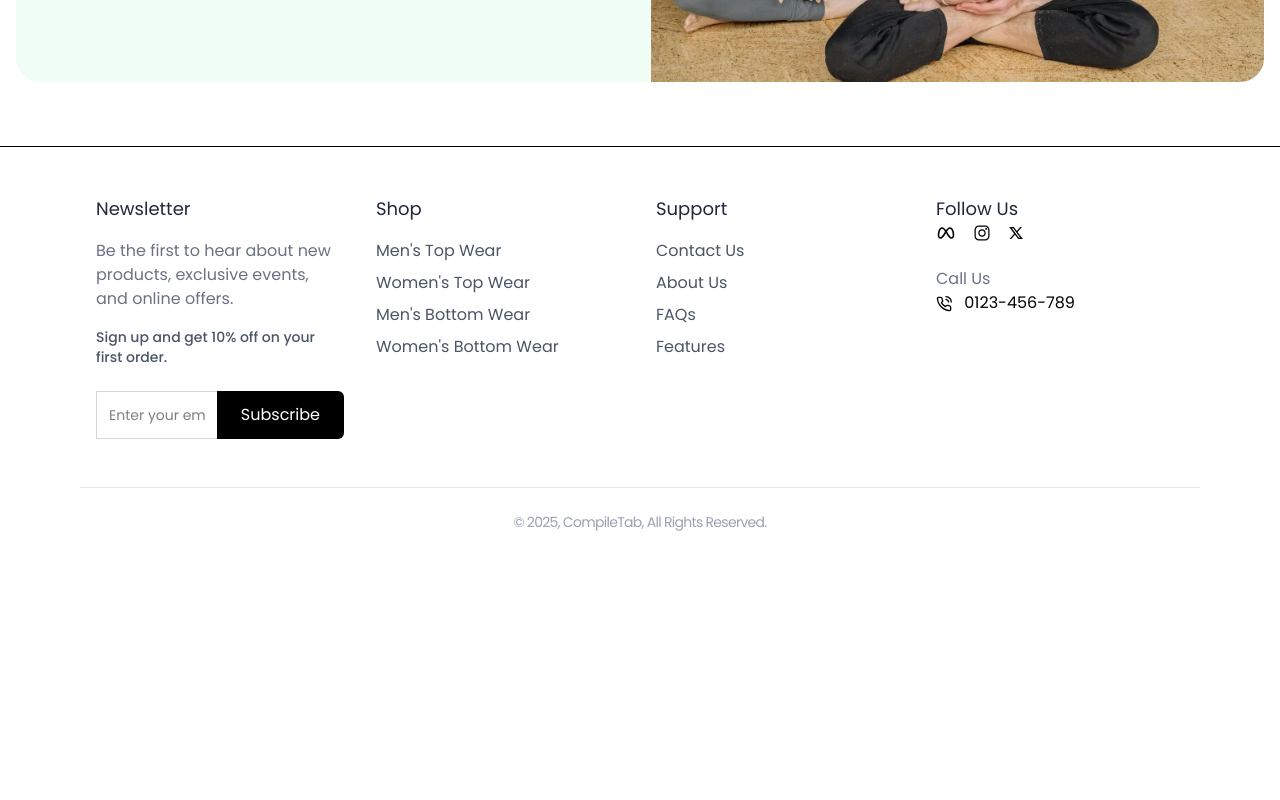
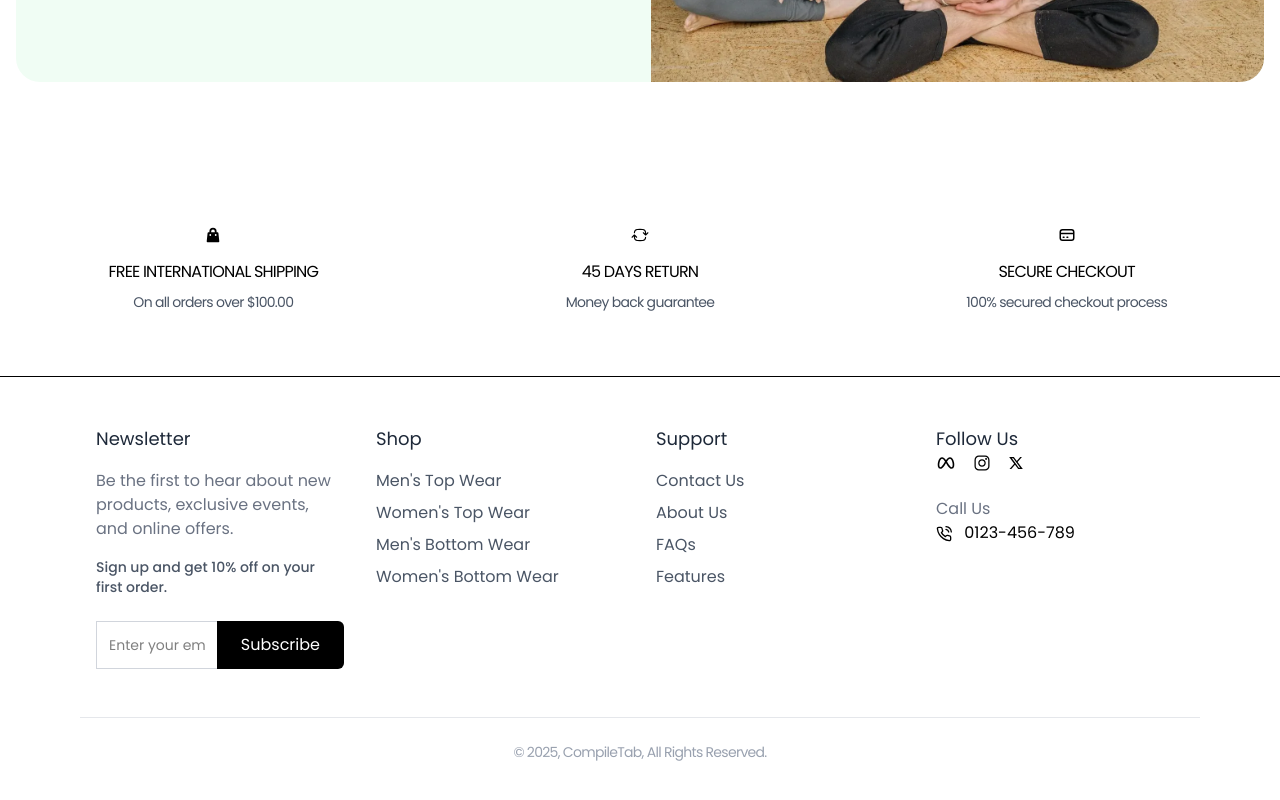
Before and after one commit to nidhii1401/E-Commerce-Website, a React (Vite) app in the folder FrontEnd/: page / in a window 1280 px wide. Shown: the part 5474-6274 px from the top of the page. Before the commit the page ends 6054 px from the top, so only its background shows below. Built offline with nearby package versions, Linux system fonts and the light colour scheme.

Commit message:
'home page completed'

```diff
--- /dev/null
+++ b/FrontEnd/src/components/Products/FeatureSection.jsx
@@ -0,0 +1,48 @@
+import React from 'react'
+import { HiOutlineCreditCard, HiShoppingBag } from 'react-icons/hi'
+import { HiArrowPathRoundedSquare } from 'react-icons/hi2'
+
+const FeatureSection = () => {
+  return (
+    <div className='py-16 px-4 bg-white'>
+        <div className="container mx-auto grid grid-cols-3 gap-8 text-center">
+
+            {/* Feature 1 */}
+            <div className='flex flex-col items-center'>
+                <div className="p-4 rounded-full">
+                    <HiShoppingBag className='text-lg'/>
+                </div>
+                <h4 className='tracking-tighter mb-2'>FREE INTERNATIONAL SHIPPING</h4>
+                <p className='text-gray-600 text-sm tracking-tighter'>
+                    On all orders over $100.00
+                </p>
+            </div>
+            {/* Feature 2 */}
+            <div className='flex flex-col items-center'>
+                <div className="p-4 rounded-full">
+                    <HiArrowPathRoundedSquare className='text-lg'/>
+                </div>
+                <h4 className='tracking-tighter mb-2'>45 DAYS RETURN </h4>
+                <p className='text-gray-600 text-sm tracking-tighter'>
+                    Money back guarantee
+                </p>
+            </div>
+
+            {/* Feature 3 */}
+            <div className='flex flex-col items-center'>
+                <div className="p-4 rounded-full">
+                    <HiOutlineCreditCard className='text-lg'/>
+                </div>
+                <h4 className='tracking-tighter mb-2'>SECURE CHECKOUT</h4>
+                <p className='text-gray-600 text-sm tracking-tighter'>
+                    100% secured checkout process
+                </p>
+            </div>
+
+        </div>
+
+    </div>
+  )
+}
+
+export default FeatureSection
--- a/FrontEnd/src/pages/Home.jsx
+++ b/FrontEnd/src/pages/Home.jsx
@@ -5,6 +5,7 @@
 import ProductDetails from '../components/Products/ProductDetails'
 import ProductGrid from '../components/Products/ProductGrid'
 import Feature from '../components/Products/Feature'
+import FeatureSection from '../components/Products/FeatureSection'
 
 const placeHolderProducts = [
   {
@@ -160,6 +161,7 @@
         </div>
 
         <Feature/>
+        <FeatureSection/>
 
     </div>
   )
```
